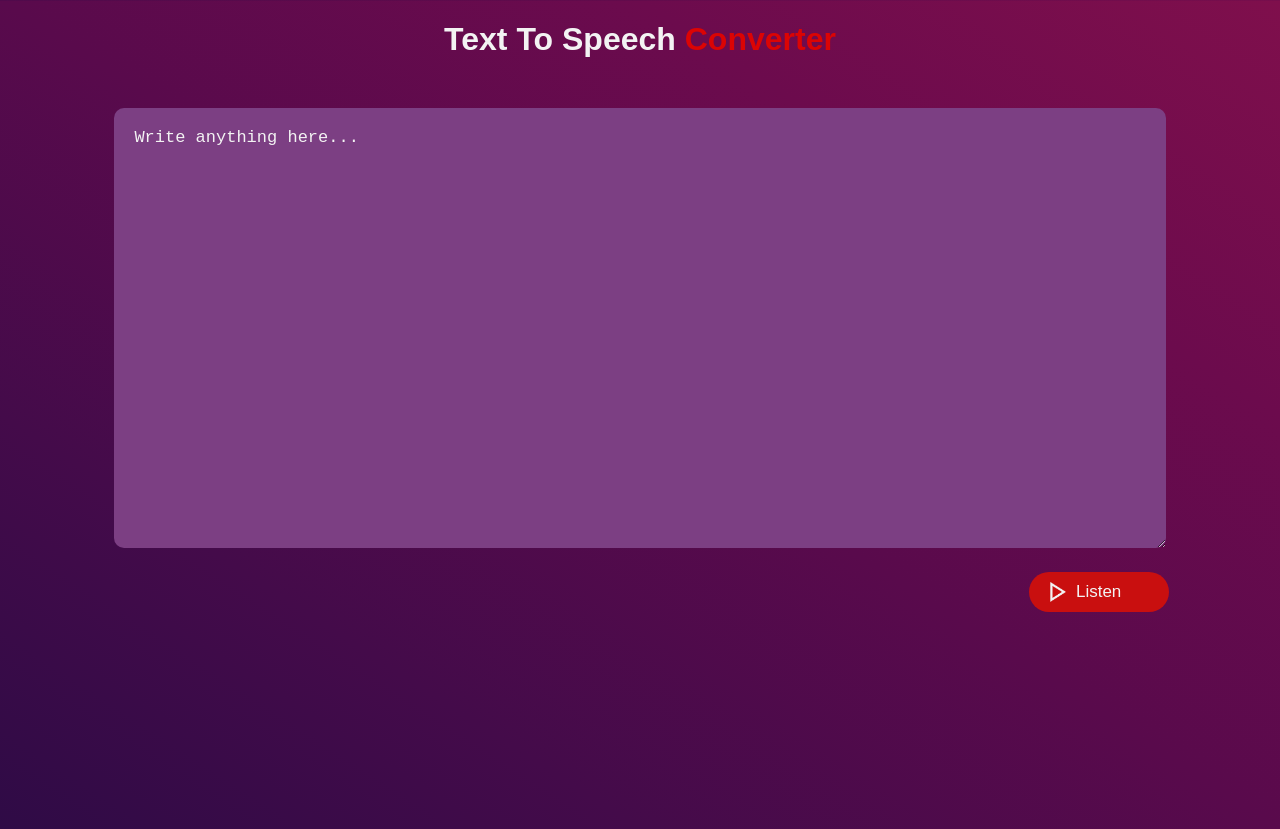
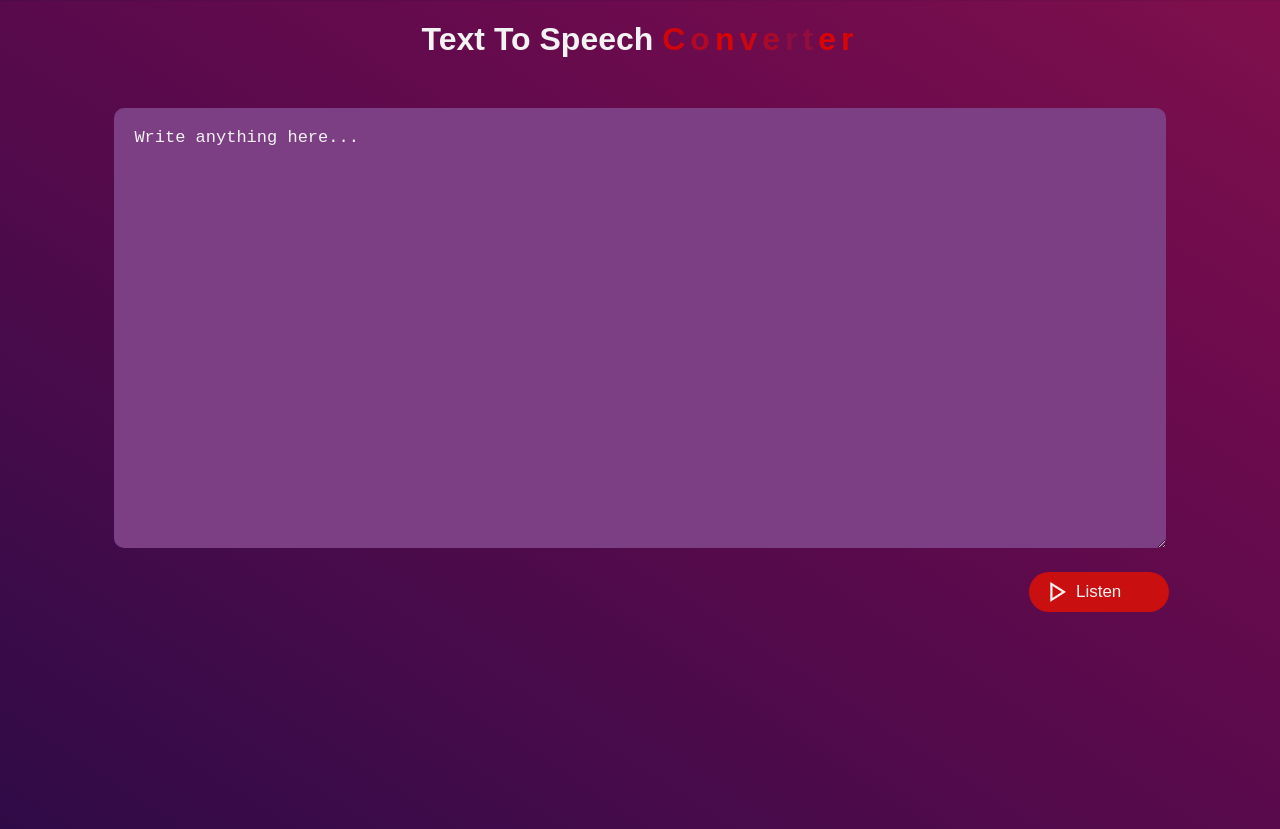
Before and after one commit to prince24-web/speech-converter-app, a React (Vite) app in the folder speech-app/: page / in a window 1280 px wide. Built offline with nearby package versions, Linux system fonts and the light colour scheme.

Commit message:
new animation

```diff
--- a/speech-app/src/App.jsx
+++ b/speech-app/src/App.jsx
@@ -1,16 +1,17 @@
 import PlayIcon from "./assets/playicon.png";
 import { motion } from "framer-motion";
 import React, { useEffect, useState } from "react";
-import axios from 'axios';
+import axios from "axios";
 
 function App() {
-  const [content, setContent] = useState('');
+  const [content, setContent] = useState("");
   const [isLoading, setIsLoading] = useState(false);
 
   useEffect(() => {
     const meta = document.createElement("meta");
     meta.name = "viewport";
-    meta.content = "width=device-width, initial-scale=1, maximum-scale=1, user-scalable=no";
+    meta.content =
+      "width=device-width, initial-scale=1, maximum-scale=1, user-scalable=no";
     document.head.appendChild(meta);
   }, []);
 
@@ -19,8 +20,8 @@ function App() {
     if (isLoading) return;
 
     // Validate input
-    if (!content || content.trim() === '') {
-      alert('Please enter some text to convert to speech');
+    if (!content || content.trim() === "") {
+      alert("Please enter some text to convert to speech");
       return;
     }
 
@@ -28,42 +29,42 @@ function App() {
       // Set loading state to prevent further clicks
       setIsLoading(true);
 
-      const response = await axios.get('https://api.voicerss.org/', {
+      const response = await axios.get("https://api.voicerss.org/", {
         params: {
           key: "7dc86484121f42bf848874a5130085e8",
           src: content,
-          hl: 'en-us',
+          hl: "en-us",
           r: 0,
-          c: 'mp3',
-          f: '44khz_16bit_stereo',
+          c: "mp3",
+          f: "44khz_16bit_stereo",
         },
-        responseType: 'blob',
+        responseType: "blob",
       });
 
       const audioUrl = URL.createObjectURL(response.data);
       const audio = new Audio(audioUrl);
 
       // Add event listeners to manage loading state
-      audio.addEventListener('ended', () => {
+      audio.addEventListener("ended", () => {
         setIsLoading(false);
       });
 
-      audio.addEventListener('error', () => {
+      audio.addEventListener("error", () => {
         setIsLoading(false);
-        alert('Error playing audio');
+        alert("Error playing audio");
       });
 
       await audio.play();
     } catch (error) {
-      console.error('Error with VoiceRSS:', error);
-      alert('Sorry, there was an error converting text to speech');
+      console.error("Error with VoiceRSS:", error);
+      alert("Sorry, there was an error converting text to speech");
       setIsLoading(false);
     }
   };
 
   const handleSpeech = (event) => {
     setContent(event.target.value);
-  }
+  };
 
   return (
     <div className="container">
@@ -75,7 +76,18 @@ function App() {
           duration: 0.5,
         }}
       >
-        Text To Speech <span className="subTitle">Converter</span>
+        Text To Speech{" "}
+        <span className="subTitle">
+          <li>C</li>
+          <li>o</li>
+          <li>n</li>
+          <li>v</li>
+          <li>e</li>
+          <li>r</li>
+          <li>t</li>
+          <li>e</li>
+          <li>r</li>
+        </span>
       </motion.h1>
       <div className="input-group">
         <motion.textarea
@@ -102,9 +114,8 @@ function App() {
           duration: 0.5,
         }}
       >
-
-       {!isLoading && <img src={PlayIcon} alt="Play" />}
-       {isLoading ? 'Converting...' : 'Listen'}
+        {!isLoading && <img src={PlayIcon} alt="Play" />}
+        {isLoading ? "Converting..." : "Listen"}
       </motion.button>
     </div>
   );
--- a/speech-app/src/index.css
+++ b/speech-app/src/index.css
@@ -74,3 +74,64 @@ button img{
         font-size: 50px;
     }
 }
+.subTitle li{
+    list-style-type: none;
+    color: var(--main-color);
+    display: inline;
+    font-size: 1em;
+    letter-spacing: 5px;
+    animation: pre-load 3s linear infinite;
+}
+
+@keyframes pre-load {
+    0%{
+        color: var(--main-color);
+        text-shadow: none;
+    }
+    20%{
+        color: var(--main-color);
+        text-shadow: none;
+    }
+    40%{
+        color: #7f0f4c;
+    }
+    60%{
+        color: var(--main-color);
+        text-shadow: none;
+    }
+    80%{
+        color: var(--main-color);
+        text-shadow: none;
+    }
+    100%{
+        color: var(--main-color);
+        text-shadow: none;
+    }
+}
+li:nth-child(1){
+    animation-delay: 0.2s;
+}
+li:nth-child(2){
+    animation-delay: 0.4s;
+}
+li:nth-child(3){
+    animation-delay: 0.6s;
+}
+li:nth-child(4){
+    animation-delay: 0.8s;
+}
+li:nth-child(5){
+    animation-delay: 1s;
+}
+li:nth-child(6){
+    animation-delay: 1.2s;
+}
+li:nth-child(7){
+    animation-delay: 1.4s;
+}
+li:nth-last-child(8){
+    animation-delay: 1.6s;
+}
+li:nth-last-child(9){
+    animation-delay: 1.8s;
+}
```
